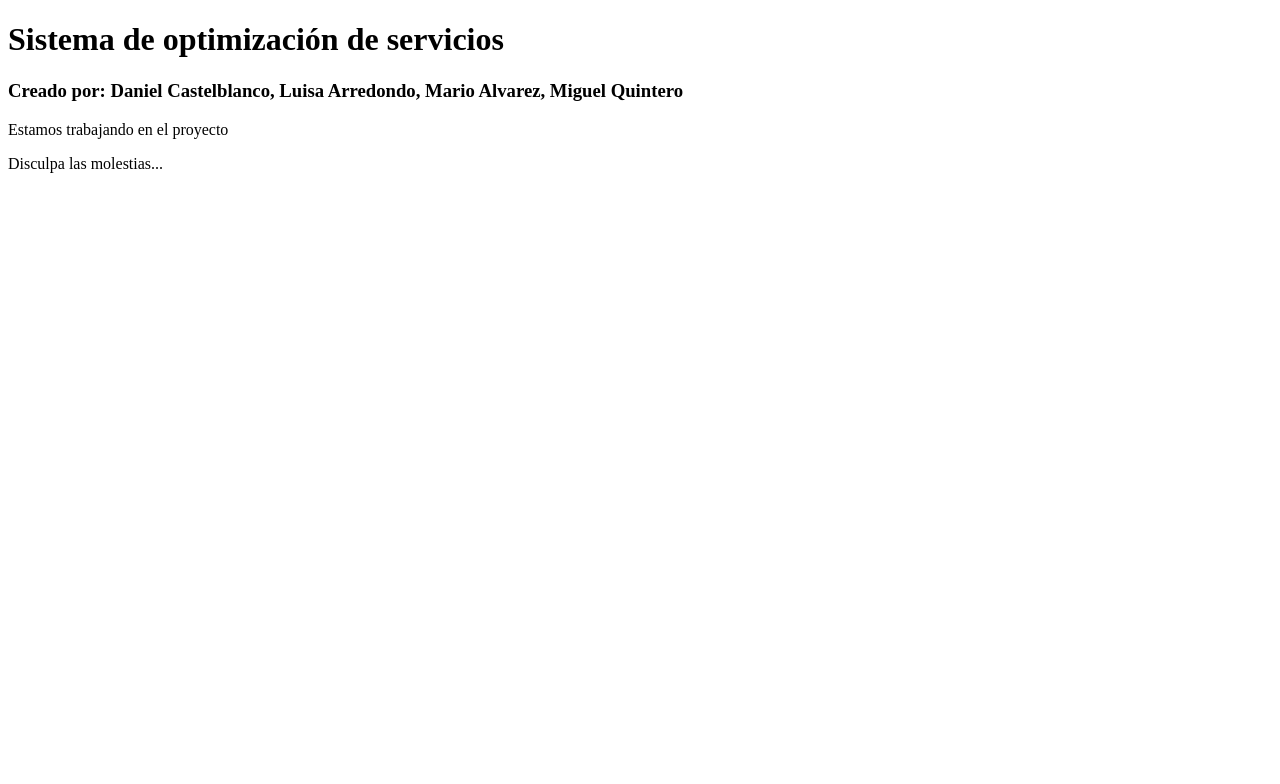
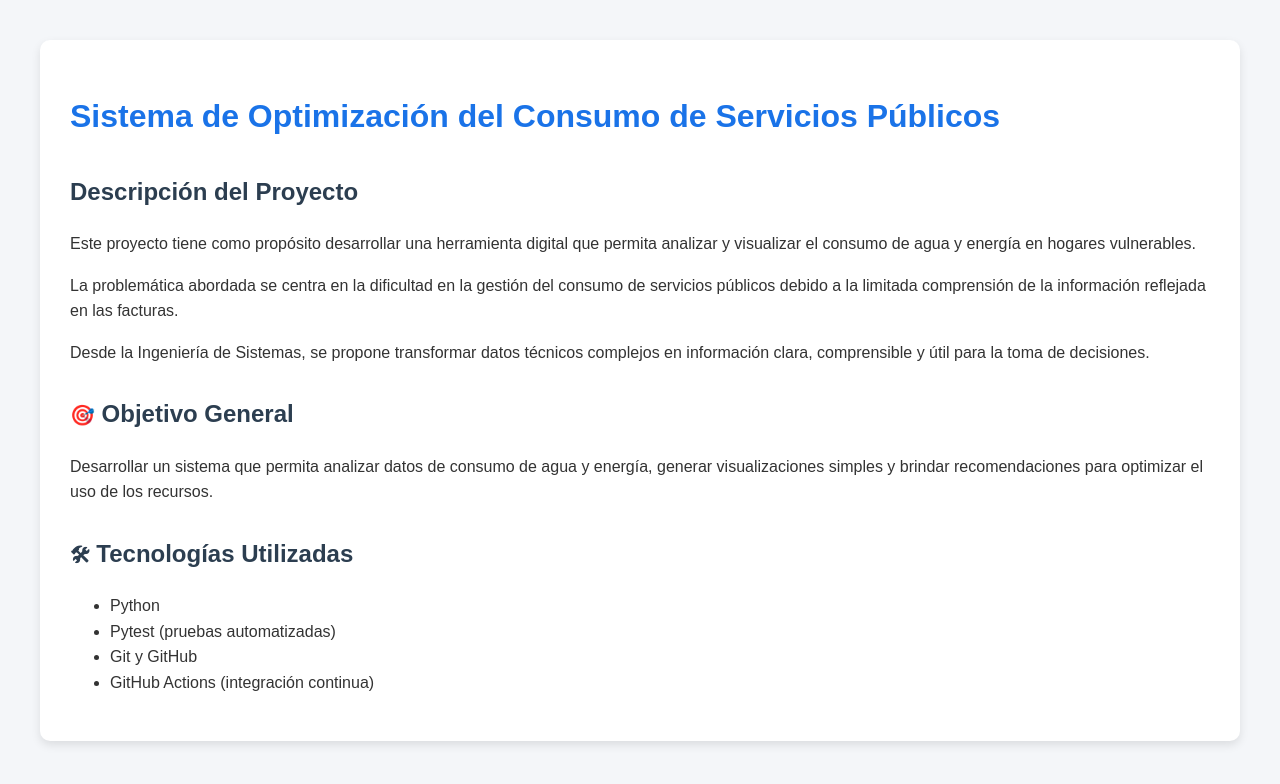
Before and after one commit to DannyMCV/Proyecto-de-ingenieria-Sistema-de-optimizaci-n-servicios, a Flask app: page / in a window 1280 px wide. Shown: the top 784 px of the page. Run offline with Flask 3, Linux system fonts and the light colour scheme.

Commit message:
SE AGREGA  PRESENTACION

```diff
--- a/templates/index.html
+++ b/templates/index.html
@@ -1,12 +1,73 @@
 <!DOCTYPE html>
 <html lang="es">
 <head>
-    <title>Sistema de optimización de servicios</title>
+    <meta charset="UTF-8">
+    <title>Sistema de Optimización del Consumo de Servicios Públicos</title>
+    <meta name="viewport" content="width=device-width, initial-scale=1.0">
+    <style>
+        body {
+            font-family: Arial, sans-serif;
+            margin: 40px;
+            line-height: 1.6;
+            background-color: #f4f6f9;
+            color: #333;
+        }
+        h1 {
+            color: #1a73e8;
+        }
+        h2 {
+            margin-top: 30px;
+            color: #2c3e50;
+        }
+        .container {
+            background: #ffffff;
+            padding: 30px;
+            border-radius: 10px;
+            box-shadow: 0 4px 10px rgba(0,0,0,0.1);
+        }
+        ul {
+            margin-top: 10px;
+        }
+        .emoji {
+            font-size: 20px;
+        }
+    </style>
 </head>
 <body>
-    <h1>Sistema de optimización de servicios</h1>
-    <h3>Creado por: Daniel Castelblanco, Luisa Arredondo, Mario Alvarez, Miguel Quintero</h3>
-    <p>Estamos trabajando en el proyecto</p>
-    <p>Disculpa las molestias...</p>
+
+<div class="container">
+    <h1>Sistema de Optimización del Consumo de Servicios Públicos</h1>
+
+    <h2>Descripción del Proyecto</h2>
+    <p>
+        Este proyecto tiene como propósito desarrollar una herramienta digital que permita analizar
+        y visualizar el consumo de agua y energía en hogares vulnerables.
+    </p>
+
+    <p>
+        La problemática abordada se centra en la dificultad en la gestión del consumo de servicios públicos
+        debido a la limitada comprensión de la información reflejada en las facturas.
+    </p>
+
+    <p>
+        Desde la Ingeniería de Sistemas, se propone transformar datos técnicos complejos en información clara,
+        comprensible y útil para la toma de decisiones.
+    </p>
+
+    <h2><span class="emoji">🎯</span> Objetivo General</h2>
+    <p>
+        Desarrollar un sistema que permita analizar datos de consumo de agua y energía, generar visualizaciones
+        simples y brindar recomendaciones para optimizar el uso de los recursos.
+    </p>
+
+    <h2><span class="emoji">🛠</span> Tecnologías Utilizadas</h2>
+    <ul>
+        <li>Python</li>
+        <li>Pytest (pruebas automatizadas)</li>
+        <li>Git y GitHub</li>
+        <li>GitHub Actions (integración continua)</li>
+    </ul>
+</div>
+
 </body>
 </html>
```
